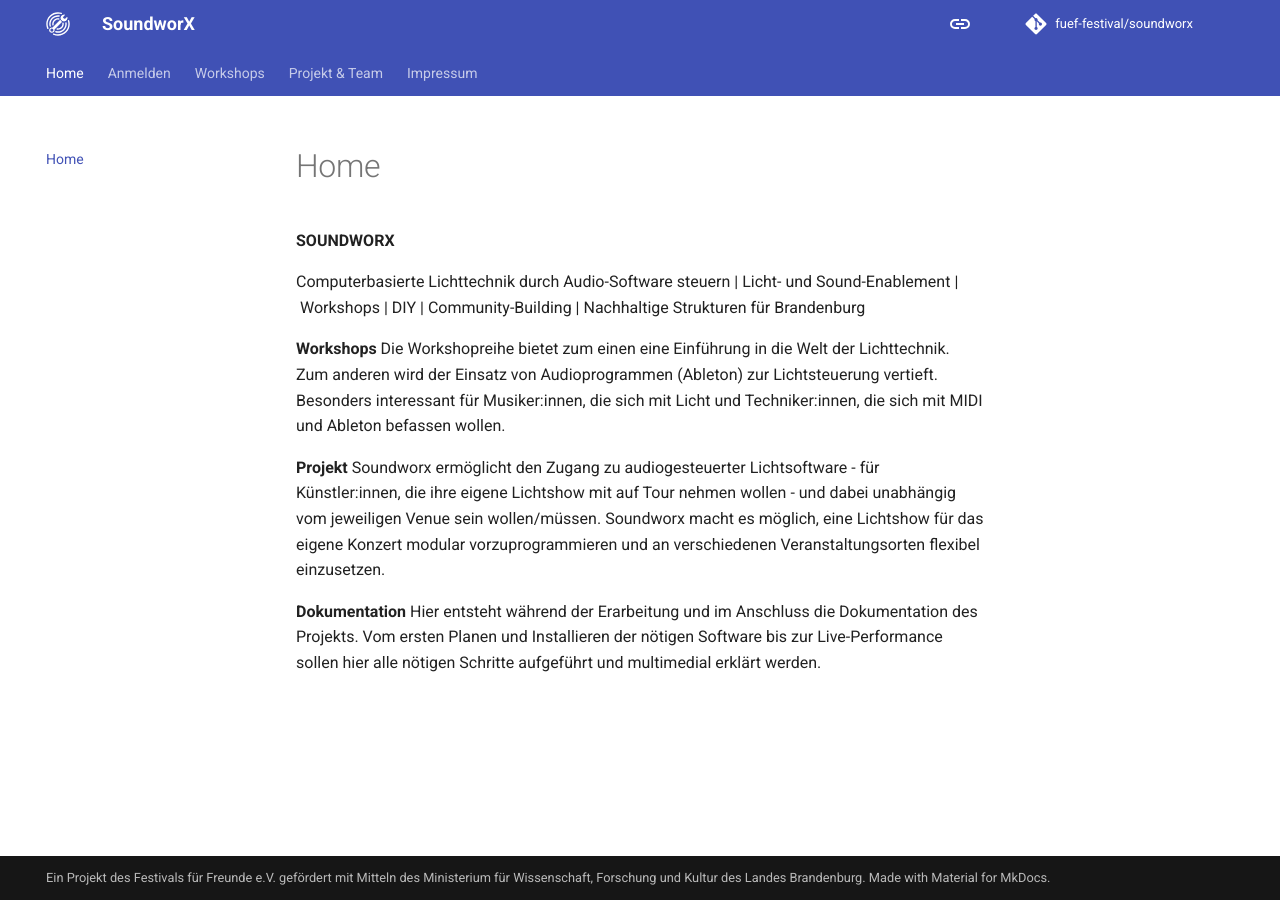
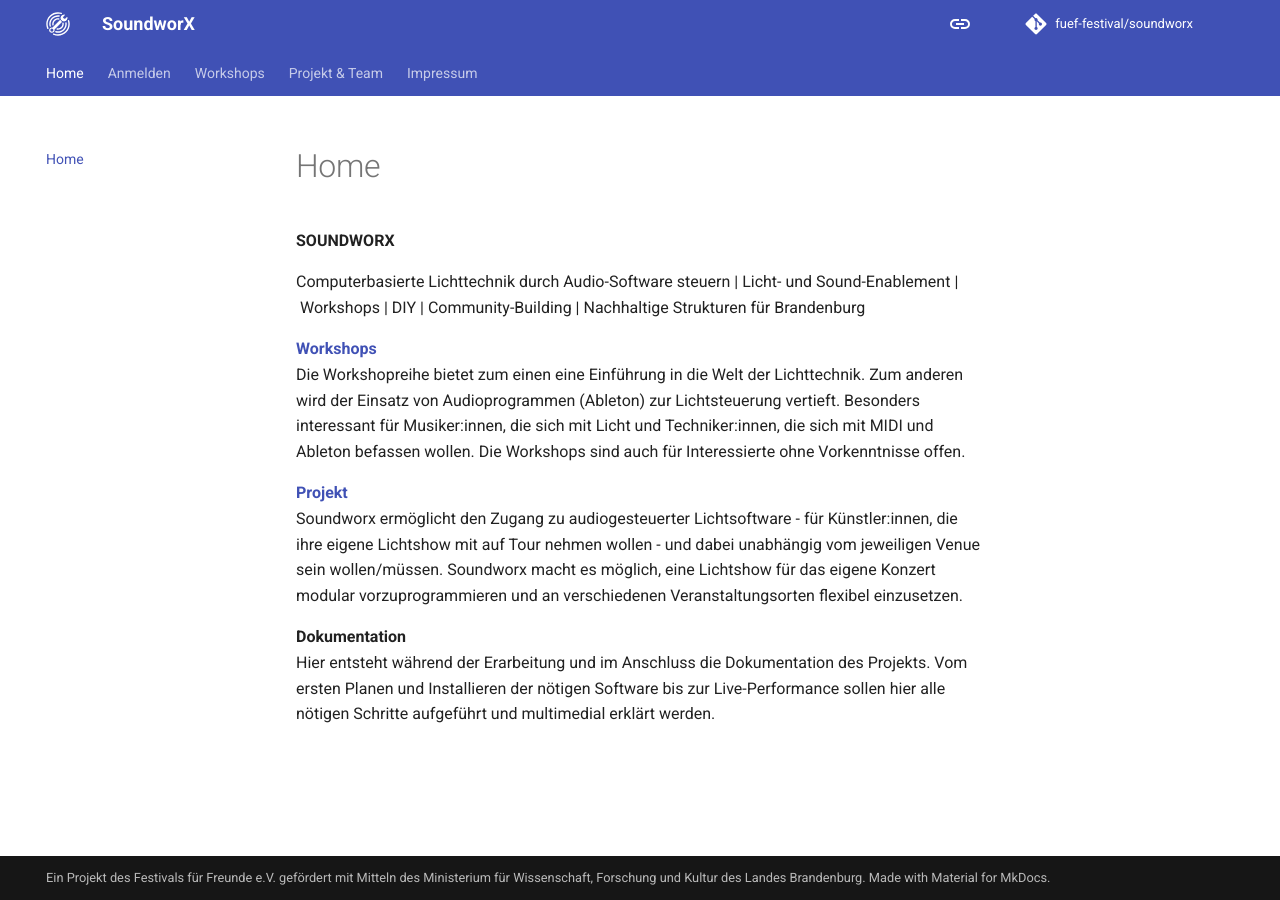
Before and after one commit to fuef-festival/soundworx, an MkDocs documentation site: the page built from docs/index.md, in a window 1280 px wide. Built offline with MkDocs 1.6.1 and Material for MkDocs 9.7.7, drawn with Linux system fonts in a browser that asks for light colours; plug-ins that fetch from the network failed and are left out; comment, search, counter and statistics services are not loaded.

Commit message:
Update index.md

```diff
--- a/docs/index.md
+++ b/docs/index.md
@@ -2,11 +2,11 @@
 
 Computerbasierte Lichttechnik durch Audio-Software steuern | Licht- und Sound-Enablement | Workshops | DIY | Community-Building | Nachhaltige Strukturen für Brandenburg
 
-**Workshops**
-Die Workshopreihe bietet zum einen eine Einführung in die Welt der Lichttechnik. Zum anderen wird der Einsatz von Audioprogrammen (Ableton) zur Lichtsteuerung vertieft. Besonders interessant für Musiker:innen, die sich mit Licht und Techniker:innen, die sich mit MIDI und Ableton befassen wollen.
+**<a href="http://soundworx.org/workshops">Workshops</a>**<br>
+Die Workshopreihe bietet zum einen eine Einführung in die Welt der Lichttechnik. Zum anderen wird der Einsatz von Audioprogrammen (Ableton) zur Lichtsteuerung vertieft. Besonders interessant für Musiker:innen, die sich mit Licht und Techniker:innen, die sich mit MIDI und Ableton befassen wollen. Die Workshops sind auch für Interessierte ohne Vorkenntnisse offen.
 
-**Projekt**
+**<a href="http://soundworx.org/project">Projekt</a>**<br>
 Soundworx ermöglicht den Zugang zu audiogesteuerter Lichtsoftware - für Künstler:innen, die ihre eigene Lichtshow mit auf Tour nehmen wollen - und dabei unabhängig vom jeweiligen Venue sein wollen/müssen. Soundworx macht es möglich, eine Lichtshow für das eigene Konzert modular vorzuprogrammieren und an verschiedenen Veranstaltungsorten flexibel einzusetzen.
 
-**Dokumentation**
+**Dokumentation**<br>
 Hier entsteht während der Erarbeitung und im Anschluss die Dokumentation des Projekts. Vom ersten Planen und Installieren der nötigen Software bis zur Live-Performance sollen hier alle nötigen Schritte aufgeführt und multimedial erklärt werden.
```
